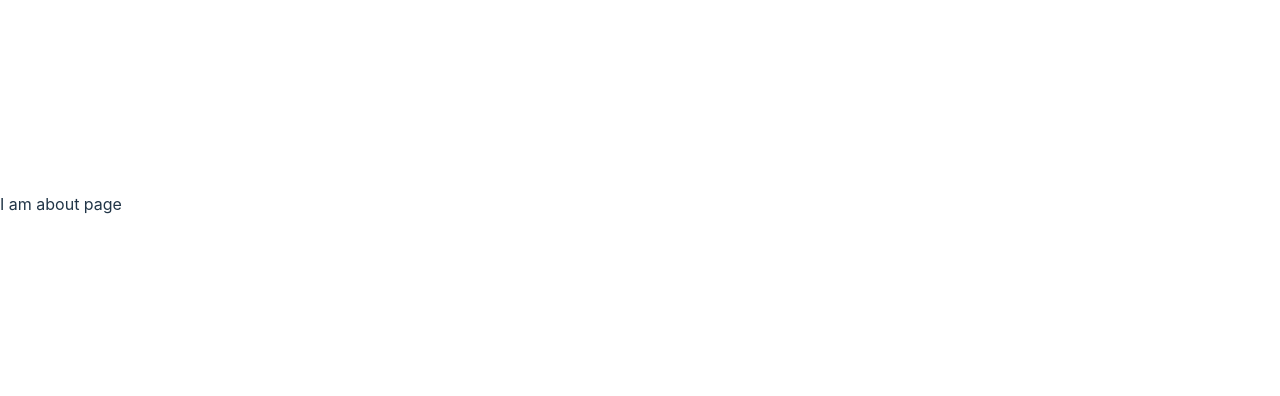
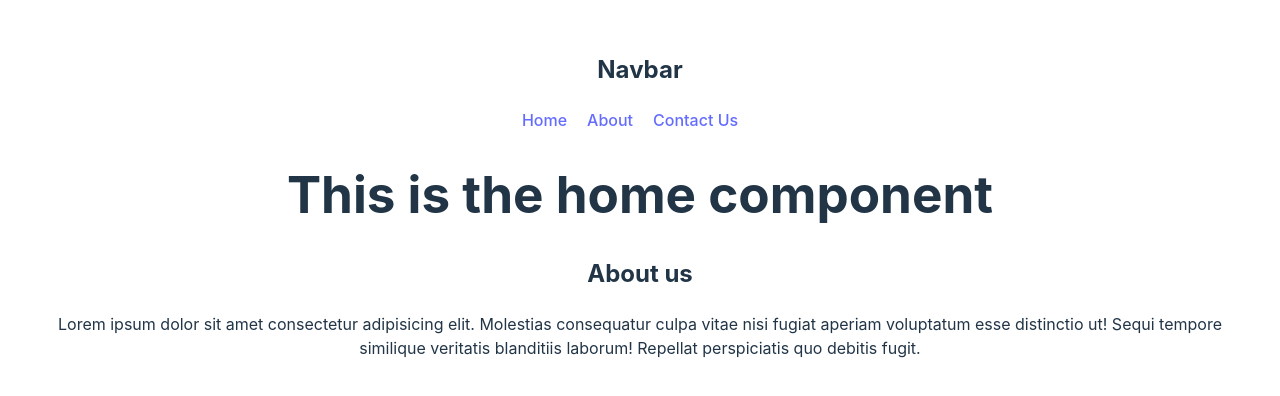
Before and after one commit to tahmina-nishu/Introduction-to-react-router, a React (Vite) app: page /about in a window 1280 px wide. Shown: the part 196-592 px from the top of the page. Built offline with nearby package versions, Linux system fonts and the light colour scheme.

Commit message:
nested route

```diff
--- /dev/null
+++ b/src/components/About/About.jsx
@@ -0,0 +1,11 @@
+
+const About = () => {
+    return (
+        <div>
+            <h2>About us</h2>
+            <p>Lorem ipsum dolor sit amet consectetur adipisicing elit. Molestias consequatur culpa vitae nisi fugiat aperiam voluptatum esse distinctio ut! Sequi tempore similique veritatis blanditiis laborum! Repellat perspiciatis quo debitis fugit.</p>
+        </div>
+    );
+};
+
+export default About;
--- /dev/null
+++ b/src/components/Contact/Contact.jsx
@@ -0,0 +1,11 @@
+
+const Contact = () => {
+    return (
+        <div>
+            <h2>Contact us</h2>
+            <p>we are one call away</p>
+        </div>
+    );
+};
+
+export default Contact;
--- a/src/components/Home/Home.jsx
+++ b/src/components/Home/Home.jsx
@@ -1,8 +1,13 @@
+import { Outlet } from "react-router-dom";
+import Header from "../Header/Header";
+import './header.css'
 
 const Home = () => {
     return (
         <div>
+            <Header></Header>
             <h1>This is the home component</h1>
+            <Outlet></Outlet>
         </div>
     );
 };
--- /dev/null
+++ b/src/components/Home/header.css
@@ -0,0 +1,3 @@
+nav a{
+    margin-right: 20px;
+}
```
Also changed, not shown: index.html (+11 -2 lines), src/main.jsx (+15 -14 lines).
